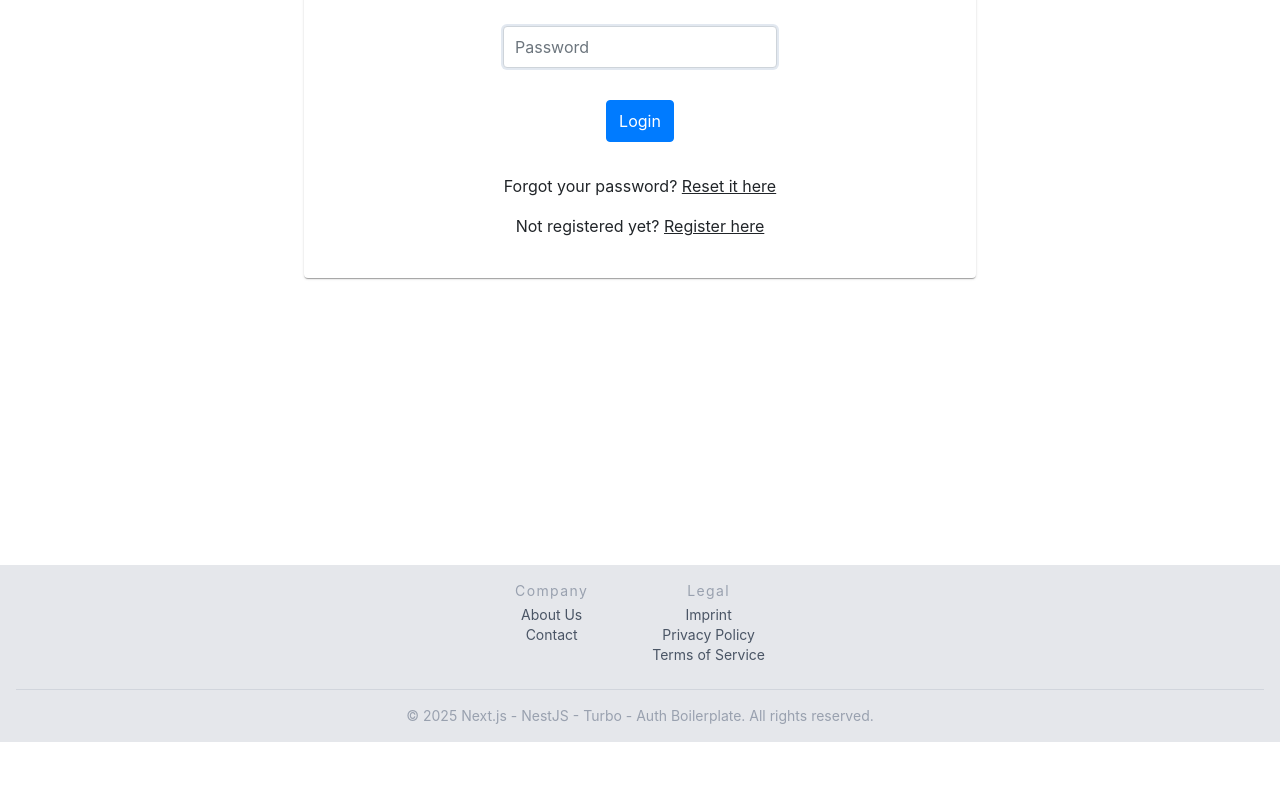
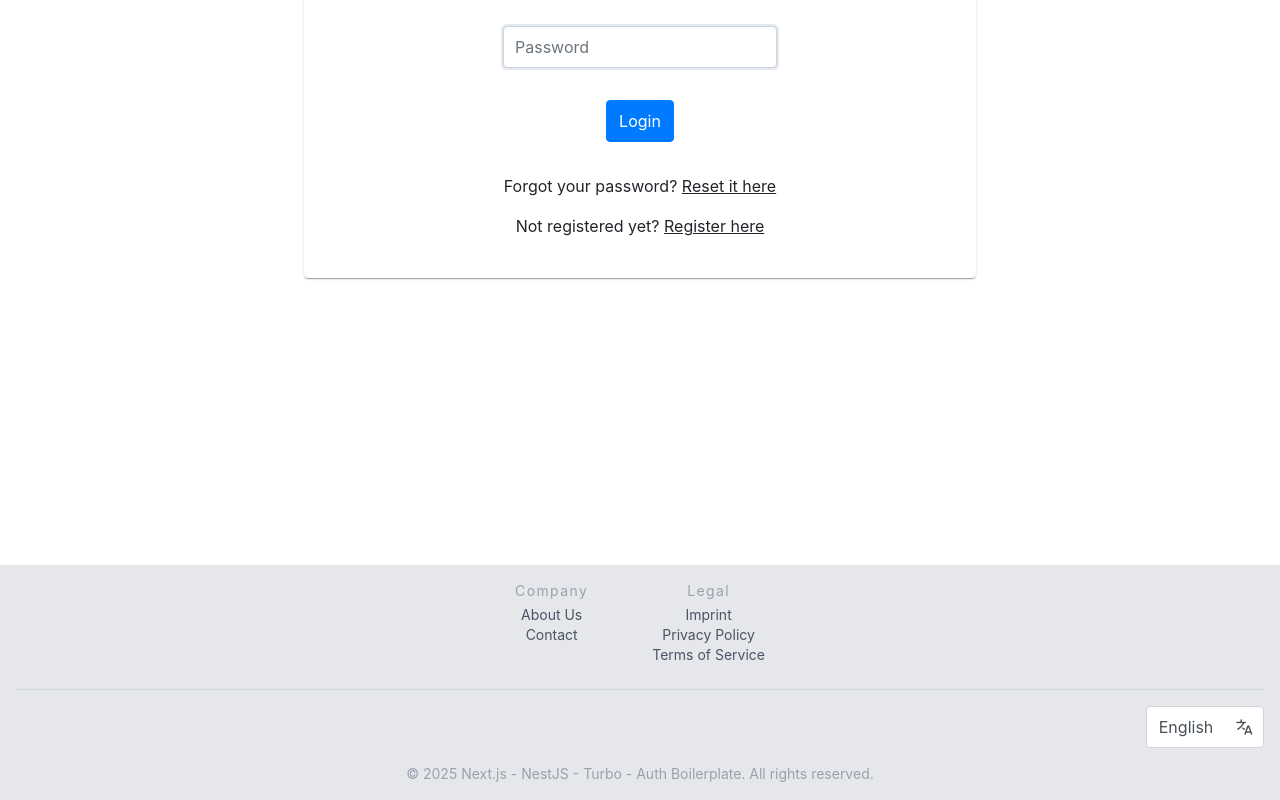
Before and after one commit to robertlinde/next-nest-turbo-boilerplate, a Next.js app in the folder apps/nextjs-frontend/: page /en/login in a window 1280 px wide. Shown: the part 384-1184 px from the top of the page. Before the commit the page ends 1126 px from the top, so only its background shows below. Built offline with nearby package versions, Linux system fonts and the light colour scheme; no server answers.

Commit message:
feat(Set up internationalization #182): language select option

```diff
--- a/apps/nextjs-frontend/locales/de.json
+++ b/apps/nextjs-frontend/locales/de.json
@@ -15,6 +15,10 @@
     "privacy-policy-link": "Datenschutz",
     "terms-of-service-link": "Nutzungsbedingungen",
     "copyright-notice": "Next.js - NestJS - Turbo - Auth Kesselplatte. Alle Rechte vorbehalten."
+  },
+  "Component-Footer-LocaleSelect": {
+    "de": "Deutsch",
+    "en": "Englisch"
   },
   "Page-Home": {
     "title": "Willkommen bei Next.js - NestJS - Turbo - Auth Kesselplatte"
--- a/apps/nextjs-frontend/locales/en.json
+++ b/apps/nextjs-frontend/locales/en.json
@@ -15,6 +15,10 @@
     "privacy-policy-link": "Privacy Policy",
     "terms-of-service-link": "Terms of Service",
     "copyright-notice": "Next.js - NestJS - Turbo - Auth Boilerplate. All rights reserved."
+  },
+  "Component-Footer-LocaleSelect": {
+    "de": "German",
+    "en": "English"
   },
   "Page-Home": {
     "title": "Welcome to Next.js - NestJS - Turbo - Auth Boilerplate"
--- /dev/null
+++ b/apps/nextjs-frontend/src/components/footer/components/LocaleSelect/locale-select.component.tsx
@@ -0,0 +1,52 @@
+'use client';
+
+import {type JSX, useTransition} from 'react';
+import {Dropdown, type DropdownChangeEvent} from 'primereact/dropdown';
+import {type SelectItemOptionsType} from 'primereact/selectitem';
+import {type Locale, useLocale, useTranslations} from 'next-intl';
+import {useParams} from 'next/navigation';
+import {usePathname, useRouter} from '@/i18n/navigation.ts';
+import {routing} from '@/i18n/routing.ts';
+
+export function LocaleSelect(): JSX.Element {
+  const t = useTranslations('Component-Footer-LocaleSelect');
+
+  const locale = useLocale();
+
+  const [isPending, startTransition] = useTransition();
+
+  const pathname = usePathname();
+
+  const router = useRouter();
+
+  const params = useParams();
+
+  const localeOptions: SelectItemOptionsType = routing.locales.map((locale) => ({
+    label: t(locale),
+    value: locale,
+  }));
+
+  const onLocaleChange = (event: DropdownChangeEvent): void => {
+    const nextLocale = event.target.value as Locale;
+    startTransition(() => {
+      router.replace(
+        // @ts-expect-error -- TypeScript will validate that only known `params`
+        // are used in combination with a given `pathname`. Since the two will
+        // always match for the current route, we can skip runtime checks.
+        {pathname, params},
+        {locale: nextLocale},
+      );
+    });
+  };
+
+  return (
+    <Dropdown
+      className="locale-select-dropdown"
+      disabled={isPending}
+      value={locale}
+      options={localeOptions}
+      dropdownIcon="pi pi-language"
+      onChange={onLocaleChange}
+    />
+  );
+}
--- a/apps/nextjs-frontend/src/components/footer/footer.component.tsx
+++ b/apps/nextjs-frontend/src/components/footer/footer.component.tsx
@@ -2,6 +2,7 @@
 
 import {getTranslations} from 'next-intl/server';
 import {type JSX} from 'react';
+import {LocaleSelect} from './components/LocaleSelect/locale-select.component';
 import {Link} from '@/i18n/navigation.ts';
 
 type FooterItem = {
@@ -59,9 +60,14 @@ export async function Footer(): Promise<JSX.Element> {
             ))}
           </ul>
         </nav>
-        <p className="text-sm text-gray-400">
-          &copy; {new Date().getFullYear()} {t('copyright-notice')}
-        </p>
+        <div className="flex flex-col items-center gap-4 w-full">
+          <div className="flex justify-end w-full">
+            <LocaleSelect />
+          </div>
+          <p className="text-sm text-gray-400">
+            &copy; {new Date().getFullYear()} {t('copyright-notice')}
+          </p>
+        </div>
       </div>
     </footer>
   );
```
